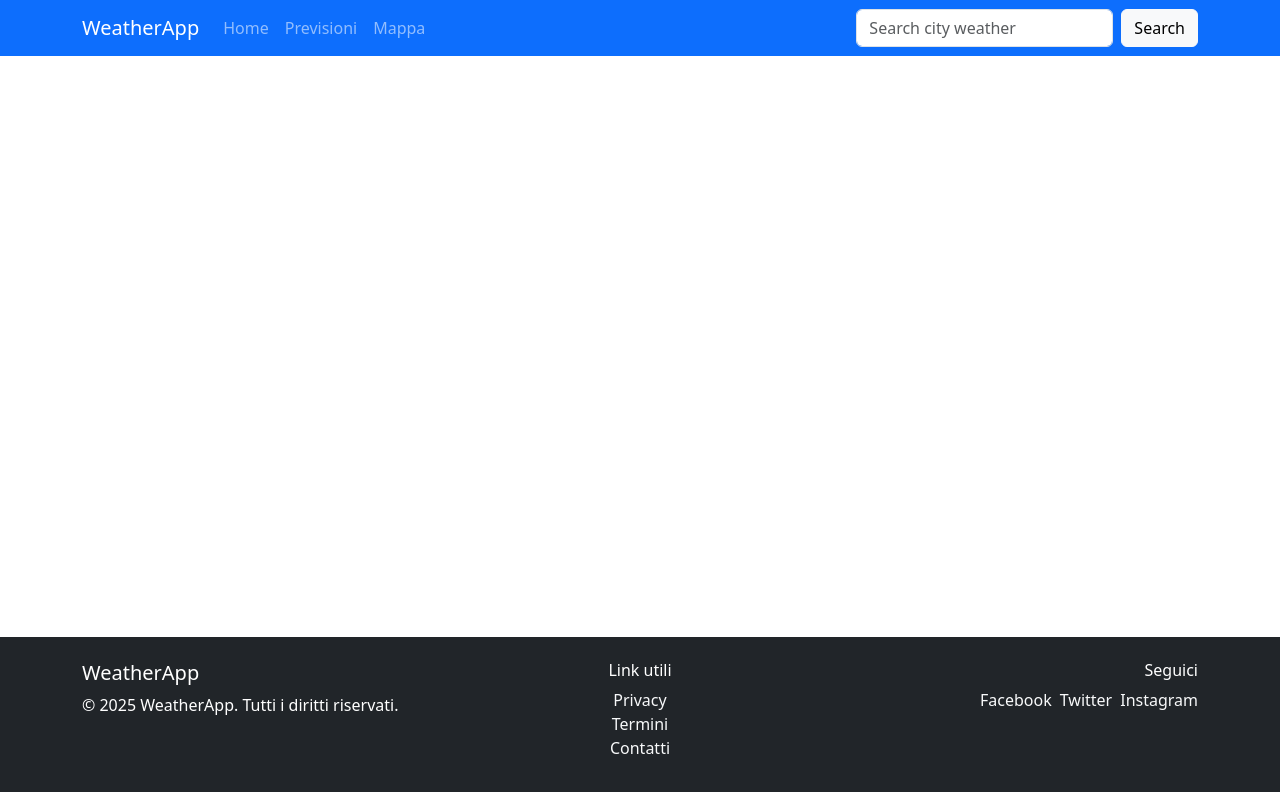
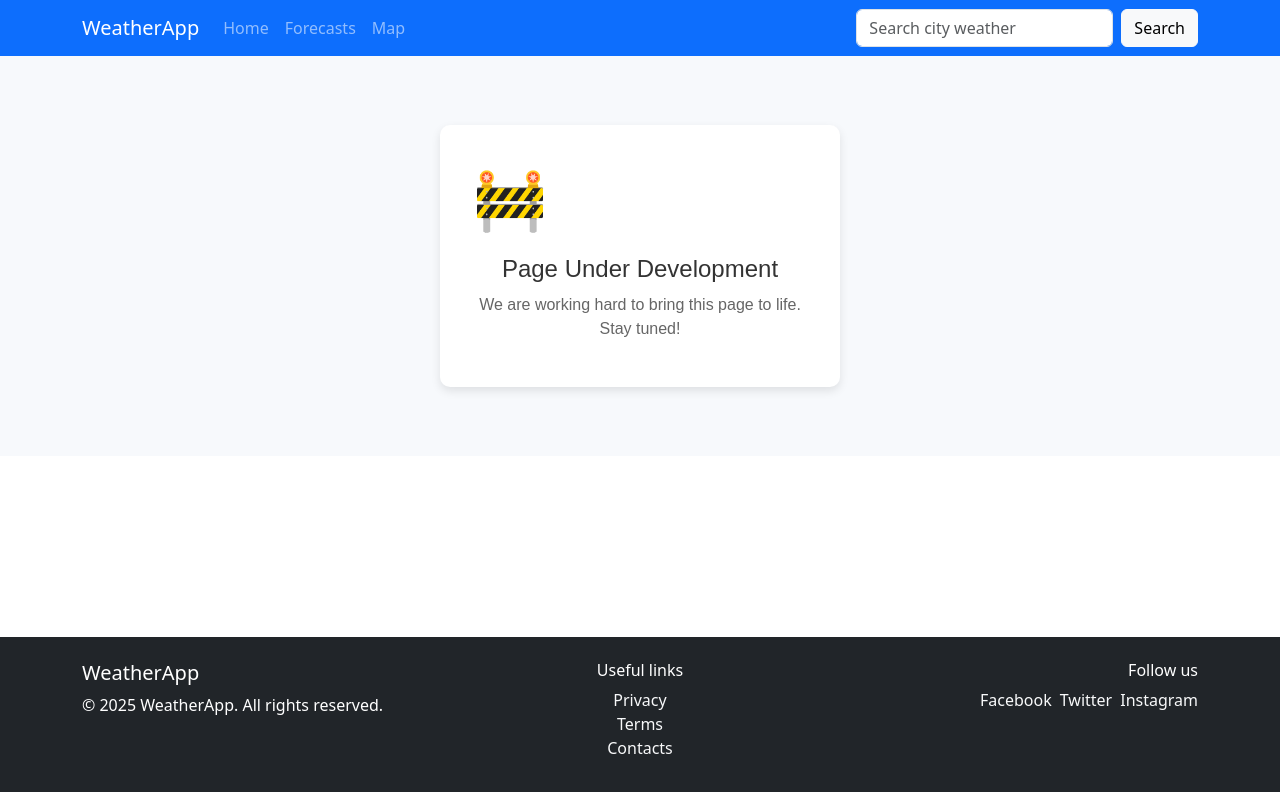
Before and after one commit to DanieleGuicciardi/WeatherApp, a React (Vite) app in the folder WeatherApp/: page /UnderDevelopment in a window 1280 px wide. Shown: the top 792 px of the page. Built offline with nearby package versions, Linux system fonts and the light colour scheme.

Commit message:
completed search, working on the homepage

```diff
--- a/WeatherApp/src/App.jsx
+++ b/WeatherApp/src/App.jsx
@@ -7,6 +7,7 @@ import WeatherFooter from './assets/components/Footer'
 import CitiesMeteo from './assets/components/HomeMain'
 import CityWeather from './assets/components/CityWeather'
 import Privacy from './assets/components/Privacy';
+import UnderDevelopment from './assets/components/UnderDevelopment';
 
 
 function App() {
@@ -20,6 +21,7 @@ function App() {
         <Route path="/" element={<CitiesMeteo />}/>
         <Route path="/weather/:city" element={<CityWeather />} />
         <Route path="/Privacy" element={<Privacy />} />
+        <Route path="/UnderDevelopment" element={<UnderDevelopment />} />
       </Routes>
 
       <WeatherFooter/>
--- a/WeatherApp/src/assets/components/CityWeather.jsx
+++ b/WeatherApp/src/assets/components/CityWeather.jsx
@@ -1,5 +1,6 @@
 import React, { useEffect, useState } from "react";
 import { useParams } from "react-router-dom";
+import "../styles/cityWeather.css"; // Import del file CSS
 
 const CityWeather = () => {
   const { city } = useParams();
@@ -40,7 +41,7 @@ const CityWeather = () => {
 
   const { name, main, weather, wind, timezone, visibility } = weatherData;
 
-  // Funzione per calcolare l'ora locale usando il timezone
+  //queste due funzioni le ho reperite online
   const getLocalTime = () => {
     const date = new Date();
     const utcTime = date.getTime() + date.getTimezoneOffset() * 60000;
@@ -48,7 +49,7 @@ const CityWeather = () => {
     return localTime.toLocaleTimeString([], { hour: "2-digit", minute: "2-digit" });
   };
 
-  // Funzione per calcolare la direzione del vento
+
   const getWindDirection = (deg) => {
     const directions = ["N", "NE", "E", "SE", "S", "SW", "W", "NW"];
     const index = Math.round(deg / 45) % 8;
@@ -56,28 +57,28 @@ const CityWeather = () => {
   };
 
   return (
-    <div style={styles.wrapper}>
-      <div style={styles.container}>
-        <h1 style={styles.title}>Weather in {name}</h1>
-        <div style={styles.card}>
+    <div className="wrapper">
+      <div className="mainContainer">
+        <h1 className="title">Weather in {name}</h1>
+        <div className="card">
           {/* Icona meteo */}
           <img
             src={`https://openweathermap.org/img/wn/${weather[0].icon}@2x.png`}
             alt={weather[0].description}
-            style={styles.icon}
+            className="icon"
           />
 
           {/* Informazioni sul meteo */}
           <div>
-            <p style={styles.temp}>{main.temp}°C</p>
-            <p style={styles.description}>
+            <p className="temp">{main.temp}°C</p>
+            <p className="description">
               {weather[0].description.charAt(0).toUpperCase() + weather[0].description.slice(1)}
             </p>
           </div>
         </div>
 
         {/* Dettagli extra */}
-        <div style={styles.details}>
+        <div className="details">
           <p><strong>Local Time:</strong> {getLocalTime()}</p>
           <p><strong>Min Temp:</strong> {main.temp_min}°C</p>
           <p><strong>Max Temp:</strong> {main.temp_max}°C</p>
@@ -93,58 +94,4 @@ const CityWeather = () => {
   );
 };
 
-const styles = {
-  wrapper: {
-    display: "flex",
-    justifyContent: "center",
-    alignItems: "center",
-    minHeight: "100vh",
-    backgroundColor: "#f0f0f0",
-    padding: "10px",
-  },
-  container: {
-    backgroundColor: "#fff",
-    borderRadius: "10px",
-    padding: "15px",
-    width: "350px",
-    boxShadow: "0 4px 8px rgba(0, 0, 0, 0.1)",
-    textAlign: "center",
-  },
-  title: {
-    fontSize: "22px",
-    marginBottom: "10px",
-    color: "#333",
-  },
-  card: {
-    display: "flex",
-    alignItems: "center",
-    justifyContent: "center",
-    background: "#f9f9f9",
-    borderRadius: "10px",
-    padding: "10px",
-    marginBottom: "15px",
-  },
-  icon: {
-    width: "70px",
-    height: "70px",
-    marginRight: "10px",
-  },
-  temp: {
-    fontSize: "28px",
-    fontWeight: "bold",
-    color: "#007BFF",
-  },
-  description: {
-    fontSize: "14px",
-    fontStyle: "italic",
-    color: "#555",
-  },
-  details: {
-    textAlign: "left",
-    marginTop: "5px",
-    fontSize: "12px",
-    color: "#555",
-  },
-};
-
 export default CityWeather;
--- a/WeatherApp/src/assets/components/Footer.jsx
+++ b/WeatherApp/src/assets/components/Footer.jsx
@@ -9,21 +9,21 @@ const WeatherFooter = () => {
         <Row>
           <Col md={4} className="text-center text-md-start">
             <h5>WeatherApp</h5>
-            <p>&copy; 2025 WeatherApp. Tutti i diritti riservati.</p>
+            <p>&copy; 2025 WeatherApp. All rights reserved.</p>
           </Col>
           <Col md={4} className="text-center">
-            <h6>Link utili</h6>
+            <h6>Useful links</h6>
             <ul className="list-unstyled">
               <li><a href="privacy" className="text-decoration-none text-light">Privacy</a></li>
-              <li><a href="#terms" className="text-decoration-none text-light">Termini</a></li>
-              <li><a href="#contact" className="text-decoration-none text-light">Contatti</a></li>
+              <li><a href="UnderDevelopment" className="text-decoration-none text-light">Terms</a></li>
+              <li><a href="UnderDevelopment" className="text-decoration-none text-light">Contacts</a></li>
             </ul>
           </Col>
           <Col md={4} className="text-center text-md-end">
-            <h6>Seguici</h6>
-            <a href="#facebook" className="text-decoration-none text-light me-2">Facebook</a>
-            <a href="#twitter" className="text-decoration-none text-light me-2">Twitter</a>
-            <a href="#instagram" className="text-decoration-none text-light">Instagram</a>
+            <h6>Follow us</h6>
+            <a href="https://www.facebook.com/" className="text-decoration-none text-light me-2">Facebook</a>
+            <a href="https://www.x.com/" className="text-decoration-none text-light me-2">Twitter</a>
+            <a href="https://www.instagram.com/" className="text-decoration-none text-light">Instagram</a>
           </Col>
         </Row>
       </Container>
--- a/WeatherApp/src/assets/components/Navbar.jsx
+++ b/WeatherApp/src/assets/components/Navbar.jsx
@@ -22,8 +22,8 @@ const WeatherNavbar = () => {
         <Navbar.Collapse id="basic-navbar-nav">
           <Nav className="me-auto">
             <Nav.Link href="/">Home</Nav.Link>
-            <Nav.Link href="#forecast">Previsioni</Nav.Link>
-            <Nav.Link href="#map">Mappa</Nav.Link>
+            <Nav.Link href="UnderDevelopment">Forecasts</Nav.Link>
+            <Nav.Link href="UnderDevelopment">Map</Nav.Link>
           </Nav>
 
           <Form className="d-flex" onSubmit={handleSearch}>
--- a/WeatherApp/src/assets/components/Privacy.jsx
+++ b/WeatherApp/src/assets/components/Privacy.jsx
@@ -2,7 +2,7 @@ import React from "react";
 import { Container, Row, Col } from "react-bootstrap";
 
 const Privacy = () => {
-  return (
+  return (                      /* Copiata da un sito 😂 */
     <Container className="my-5">
       <Row>
         <Col>
--- /dev/null
+++ b/WeatherApp/src/assets/components/UnderDevelopment.jsx
@@ -0,0 +1,18 @@
+import React from "react";
+import "../styles/UnderDevelopment.css";
+
+const UnderDevelopment = () => {
+  return (
+    <div className="under-development-wrapper">
+      <div className="under-development-content">
+        <div className="icon">
+          🚧
+        </div>
+        <h1 className="title">Page Under Development</h1>
+        <p className="message">We are working hard to bring this page to life. Stay tuned!</p>
+      </div>
+    </div>
+  );
+};
+
+export default UnderDevelopment;
--- /dev/null
+++ b/WeatherApp/src/assets/styles/UnderDevelopment.css
@@ -0,0 +1,35 @@
+.under-development-wrapper {
+  display: flex;
+  justify-content: center;
+  align-items: center;
+  min-height: 50vh;
+  background-color: #f7f9fc;
+  padding: 20px;
+  text-align: center;
+  font-family: "Arial", sans-serif;
+}
+
+.under-development-content {
+  background-color: #fff;
+  border-radius: 10px;
+  padding: 30px;
+  width: 400px;
+  box-shadow: 0 4px 10px rgba(0, 0, 0, 0.1);
+}
+
+.icon {
+  font-size: 60px;
+  margin-bottom: 20px;
+  animation: bounce 2s infinite;
+}
+
+.title {
+  font-size: 24px;
+  margin-bottom: 10px;
+  color: #333;
+}
+
+.message {
+  font-size: 16px;
+  color: #666;
+}
--- /dev/null
+++ b/WeatherApp/src/assets/styles/cityWeather.css
@@ -0,0 +1,58 @@
+.wrapper {
+  display: flex;
+  justify-content: center;
+  align-items: center;
+  min-height: 80vh;
+  background-color: #f0f0f0;
+  padding: 10px;
+}
+
+.mainContainer {
+  background-color: #fff;
+  border-radius: 25px;
+  padding: 20px;
+  width: 500px;
+  box-shadow: 0 6px 12px rgba(0, 0, 0, 0.1);
+  text-align: center;
+}
+
+.title {
+  font-size: 26px;
+  margin-bottom: 15px;
+  color: #333;
+}
+
+.card {
+  display: flex;
+  align-items: center;
+  justify-content: space-between;
+  background: #f9f9f9;
+  border-radius: 10px;
+  padding: 15px;
+  margin-bottom: 20px;
+  gap: 10px;
+}
+
+.icon {
+  width: 80px;
+  height: 80px;
+}
+
+.temp {
+  font-size: 32px;
+  font-weight: bold;
+  color: #007bff;
+}
+
+.description {
+  font-size: 16px;
+  font-style: italic;
+  color: #555;
+}
+
+.details {
+  text-align: left;
+  margin-top: 10px;
+  font-size: 14px;
+  color: #555;
+}
```
